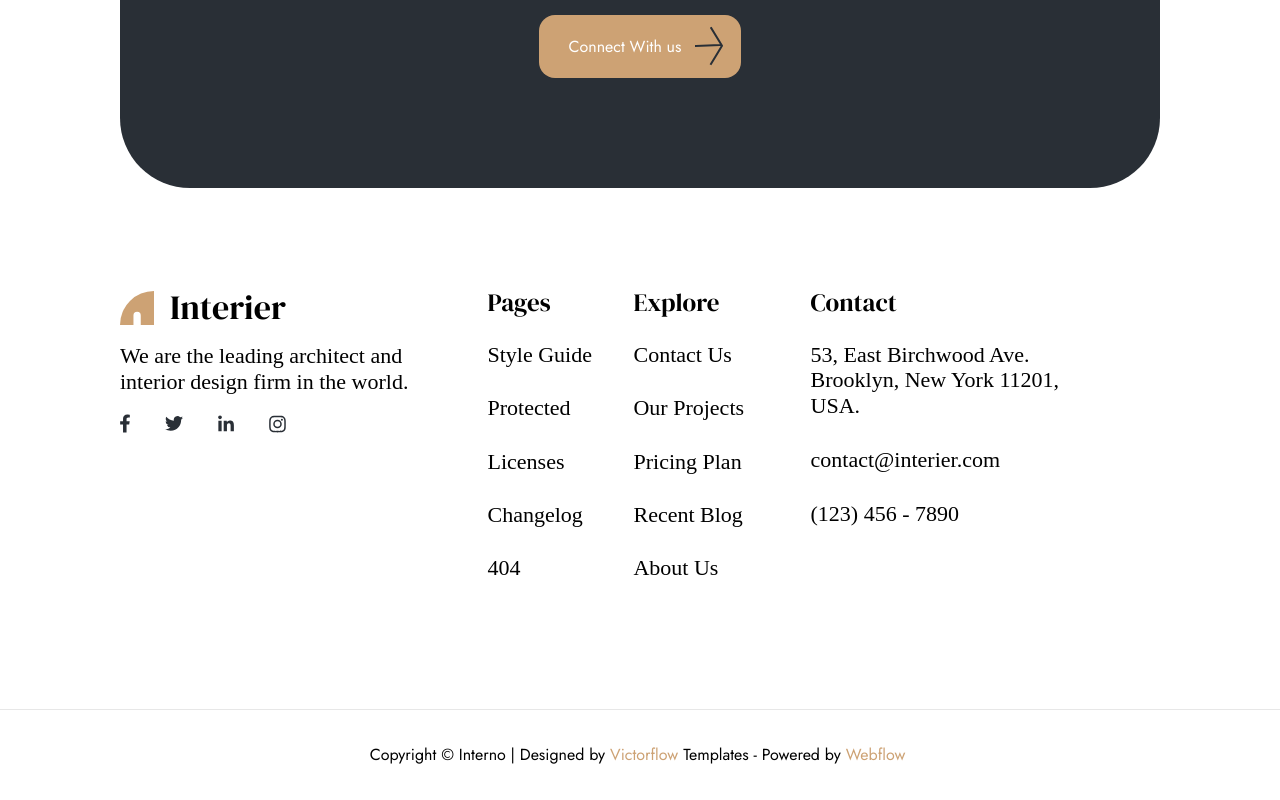
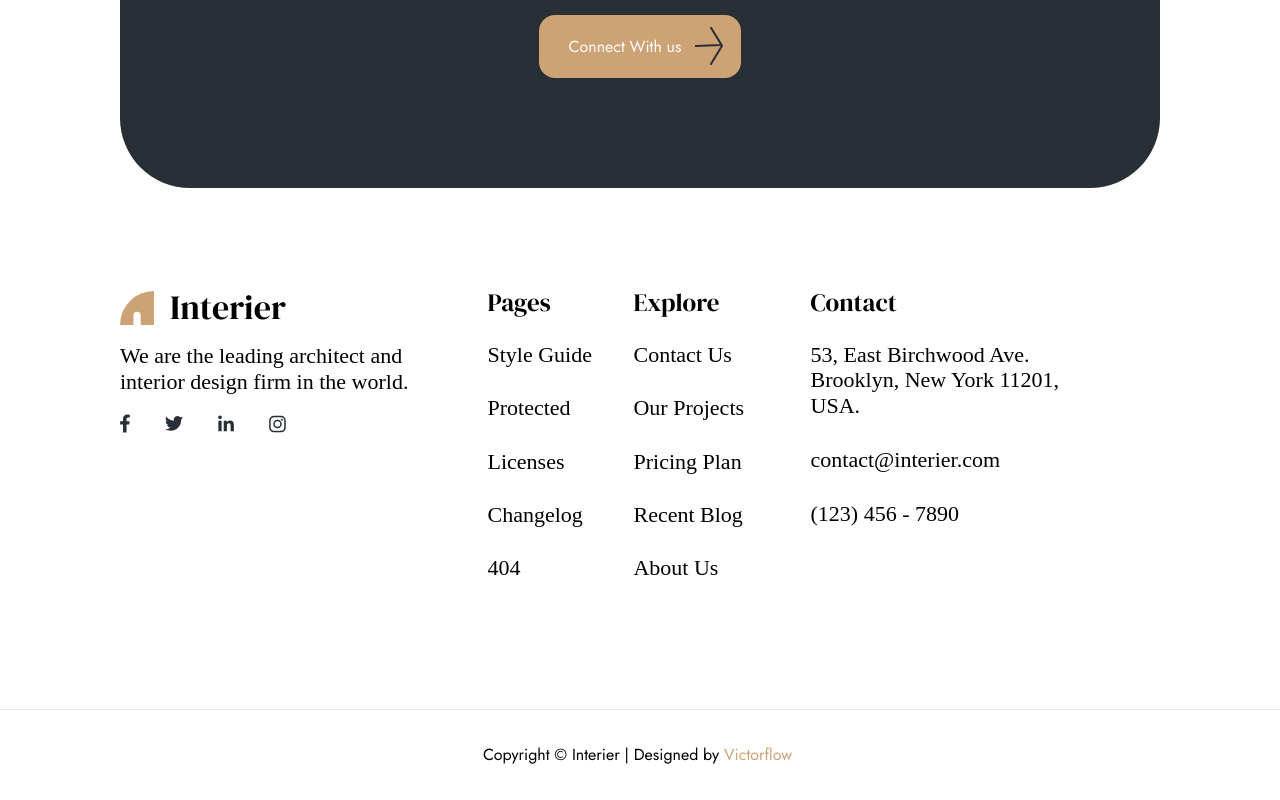
Before and after one commit to b-s-x/interior-landing, a React (Vite) app: page / in a window 1280 px wide. Shown: the part 7566-8366 px from the top of the page. Built offline with nearby package versions, Linux system fonts and the light colour scheme; a web font is replaced by a local one.

Commit message:
src/components/Footer/components/Copyright/index.tsx: fix text

```diff
--- a/src/components/Footer/components/Copyright/index.tsx
+++ b/src/components/Footer/components/Copyright/index.tsx
@@ -3,13 +3,9 @@ import styles from './Copyright.module.scss';
 export const Copyright = () => {
   return (
     <div className={styles.copyright}>
-      Copyright © Interno | Designed by
+      Copyright © Interier | Designed by
       <span className={styles.gold}>
         Victorflow
-      </span>
-      Templates - Powered by
-      <span className={styles.gold}>
-        Webflow
       </span>
     </div>
   )
```
